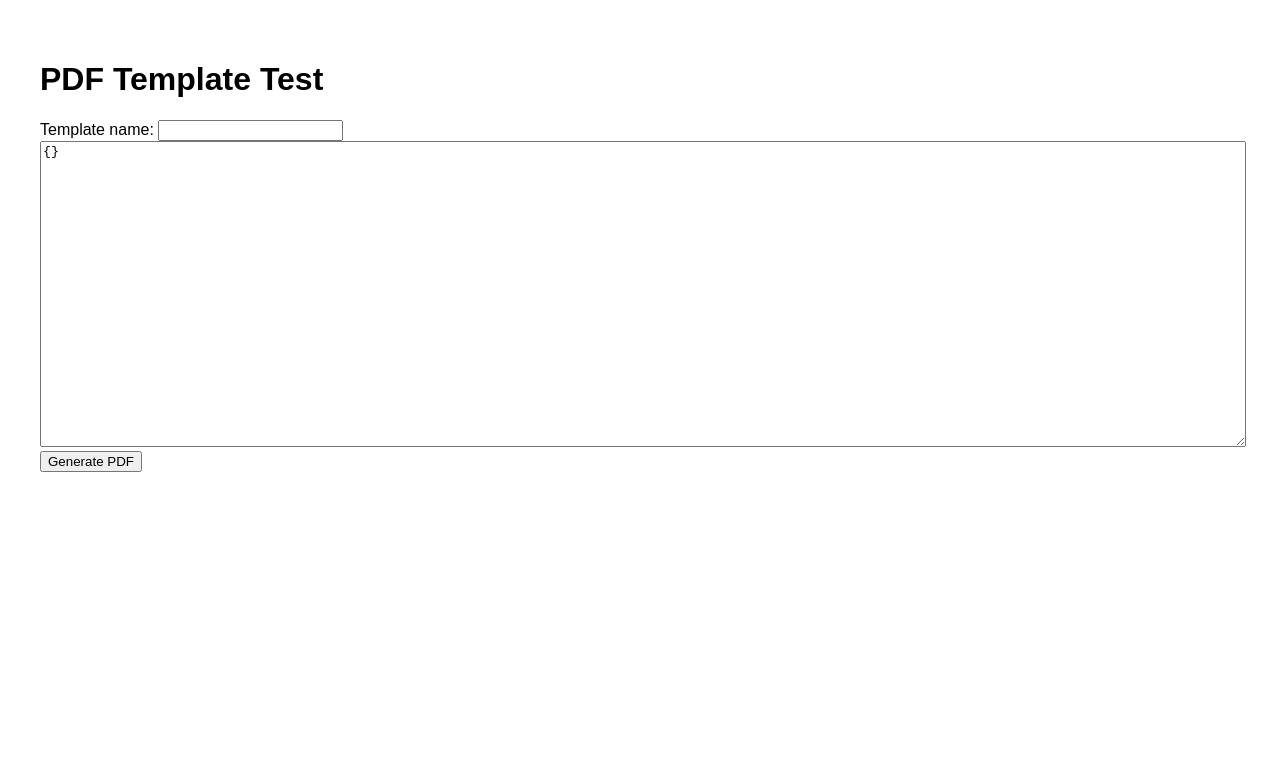
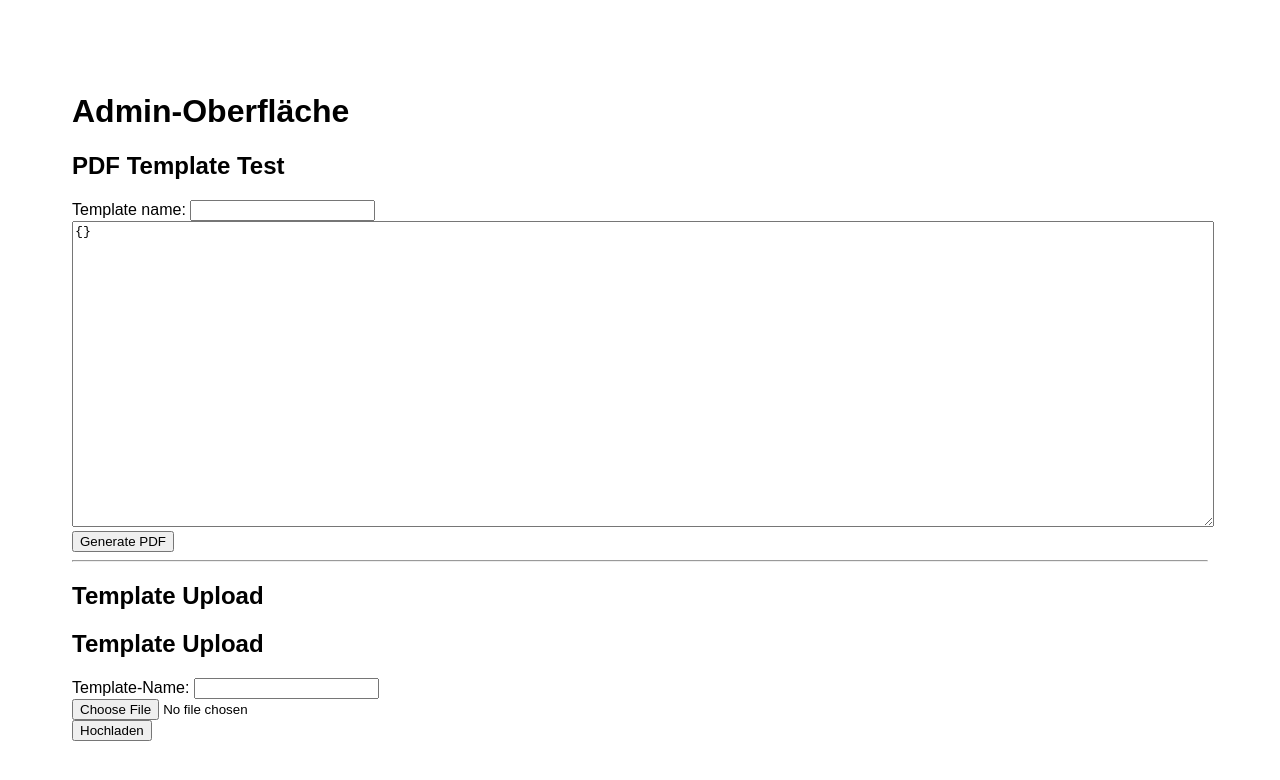
Before and after one commit to Zwernemann/donc-pdf-server, a React (Create React App) app in the folder admin-app/: page / in a window 1280 px wide. Shown: the top 780 px of the page. Built offline with nearby package versions, Linux system fonts and the light colour scheme.

Commit message:
Update App.js

```diff
--- a/admin-app/src/App.js
+++ b/admin-app/src/App.js
@@ -18,13 +18,20 @@ export default function App() {
   };
 
   return (
-    <div>
-      <h1>PDF Template Test</h1>
+    <div style={{ padding: '2rem', fontFamily: 'sans-serif' }}>
+      <h1>Admin-Oberfläche</h1>
+
+      <h2>PDF Template Test</h2>
       <label>Template name: <input value={template} onChange={e => setTemplate(e.target.value)} /></label>
       <br />
       <textarea rows="20" cols="80" value={json} onChange={e => setJson(e.target.value)} />
       <br />
       <button onClick={handleGenerate}>Generate PDF</button>
+
+      <hr />
+
+      <h2>Template Upload</h2>
+      <UploadForm />
     </div>
   );
 }
```
